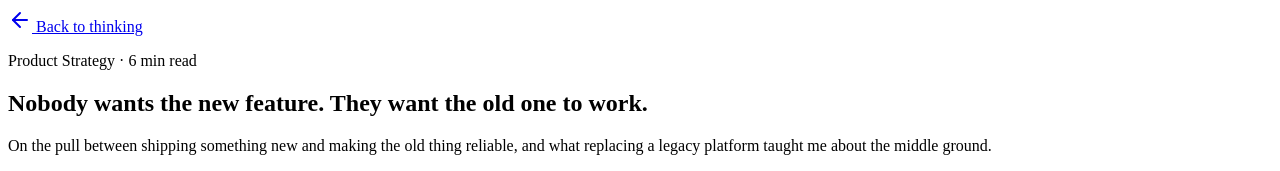
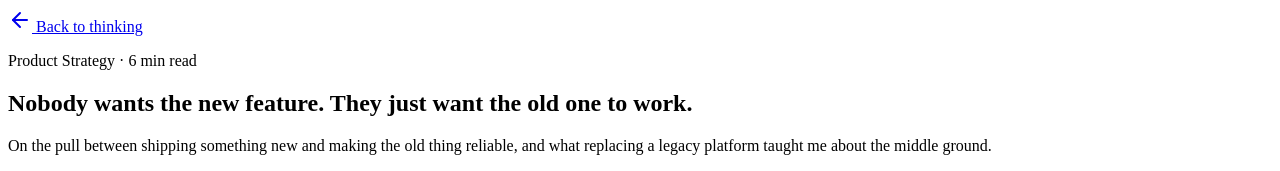
Before and after one commit to jadeparrish/portfolio, a Next.js app: page /thinking/legacy in a window 1280 px wide. Shown: the top 171 px of the page. Built offline with nearby package versions, Linux system fonts and the light colour scheme.

Commit message:
Update heading text for clarity

```diff
--- a/app/thinking/legacy/page.js
+++ b/app/thinking/legacy/page.js
@@ -4,7 +4,7 @@ import { ArrowLeft } from 'lucide-react';
 import { ArticleFooter, SiteFooter } from '../../caseStudiesData';
 
 export const metadata = {
-  title: "Nobody wants the new feature. They want the old one to work: Jade Parrish",
+  title: "Nobody wants the new feature. They just want the old one to work: Jade Parrish",
   description: 'A service designer on the pull between shipping something new and making the old thing reliable, and what replacing a legacy platform taught me.',
 };
 
@@ -57,7 +57,7 @@ export default function LegacyArticle() {
             Product Strategy &middot; 6 min read
           </p>
           <h1 className="text-3xl sm:text-4xl lg:text-5xl font-serif font-normal leading-[1.15] tracking-tight text-neutral-900 mb-6">
-            Nobody wants the new feature. They want the old one to work.
+            Nobody wants the new feature. They just want the old one to work.
           </h1>
           <p className="text-neutral-600 text-base sm:text-lg leading-relaxed max-w-xl">
             On the pull between shipping something new and making the old thing reliable,
```
